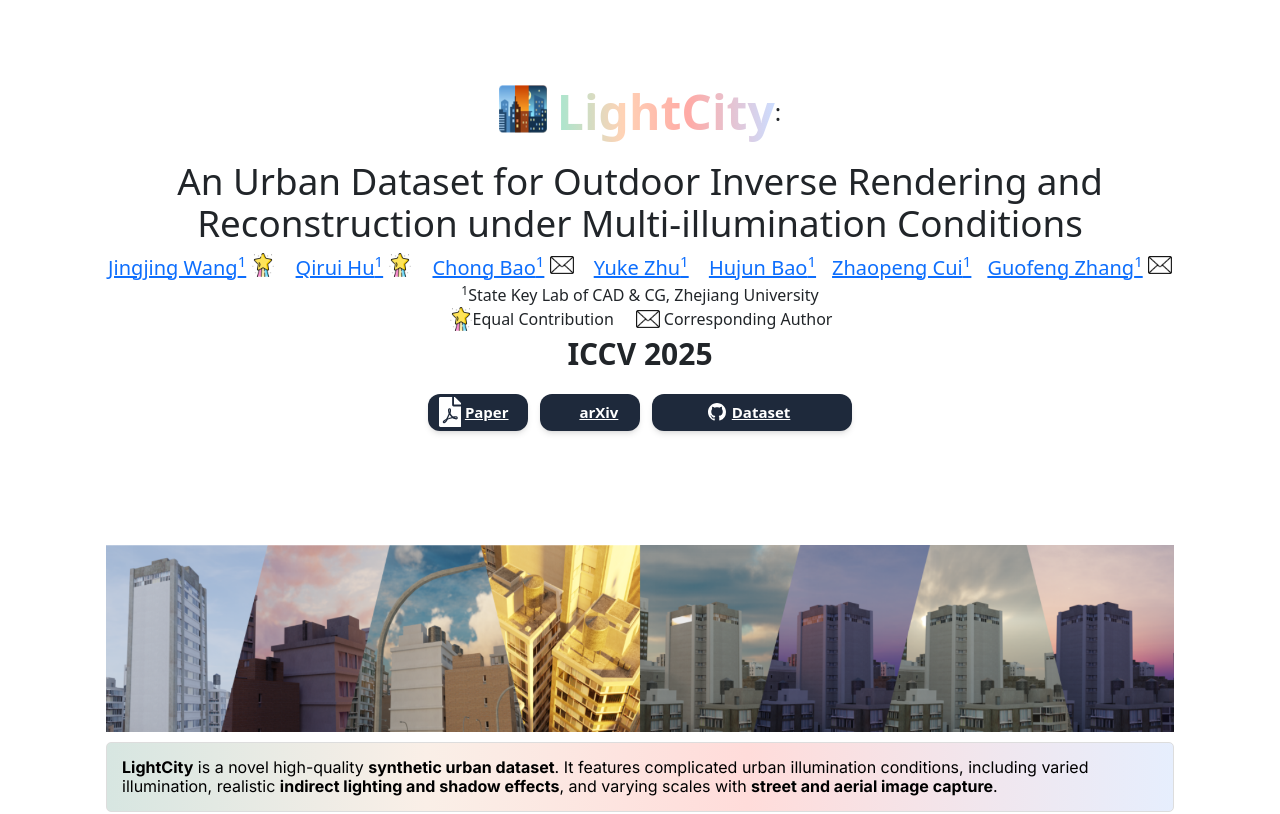
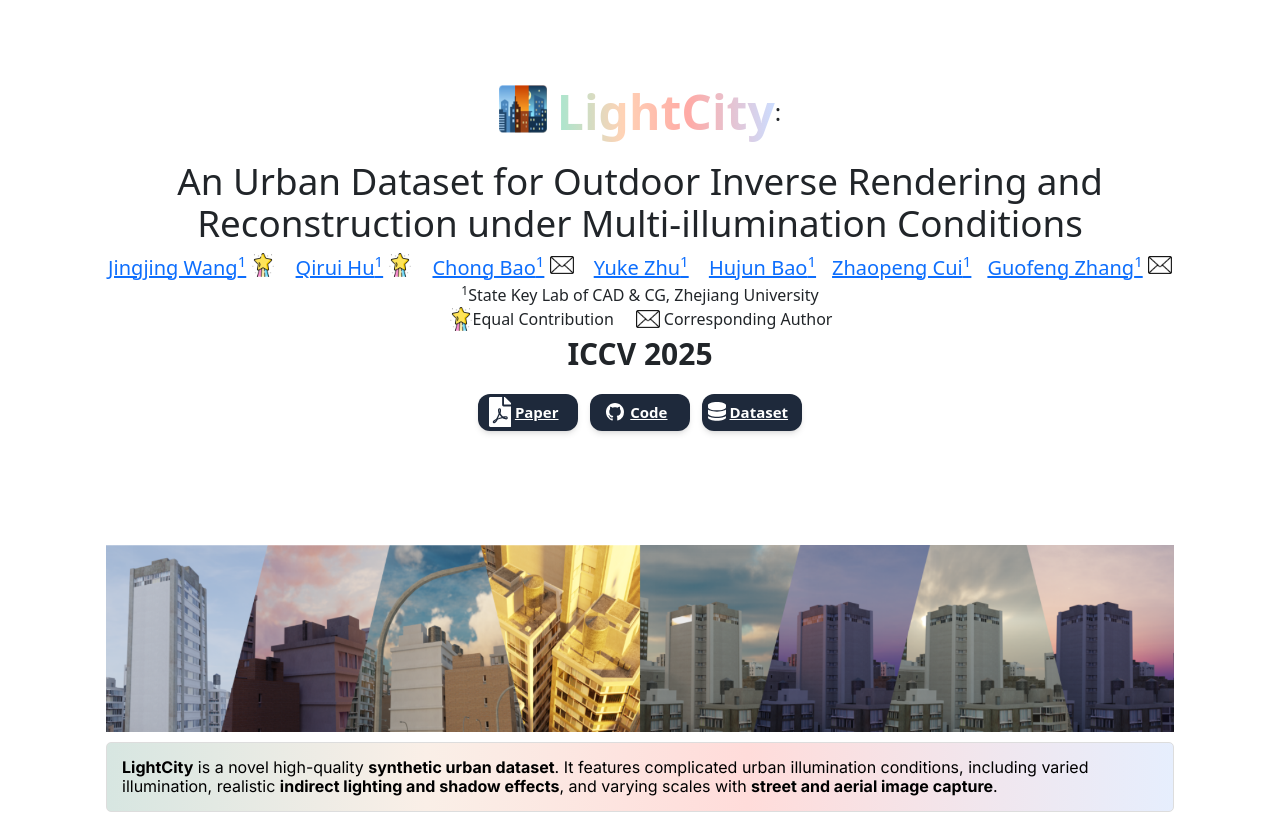
Before and after one commit to 23wjj/LightCity, a plain HTML site: page index.html in a window 1280 px wide. Shown: the top 814 px of the page. Drawn offline with nearby package versions, Linux system fonts and the light colour scheme; some icons are missing.

Commit message:
update dataset

```diff
--- a/index.html
+++ b/index.html
@@ -119,19 +119,20 @@
                         </span>
                         <span>Paper</span>
                     </a>
-                    <a href="https://arxiv.org/abs/" class="external-link button is-normal is-rounded is-dark"
+                    <a href="https://github.com/23wjj/LightCity.git" class="external-link button is-normal is-rounded is-dark"
                         style="width: 100px; font-size: 15px">
                         <span class="icon">
-                            <i class="ai ai-arxiv"></i>
+                        <svg class="svg-inline--fa fa-file-pdf" aria-hidden="true" version="1.1" viewBox="0 0 16 16" width="1.2em" ><path fill="currentColor" fill-rule="evenodd" d="M8 0C3.58 0 0 3.58 0 8c0 3.54 2.29 6.53 5.47 7.59.4.07.55-.17.55-.38 0-.19-.01-.82-.01-1.49-2.01.37-2.53-.49-2.69-.94-.09-.23-.48-.94-.82-1.13-.28-.15-.68-.52-.01-.53.63-.01 1.08.58 1.23.82.72 1.21 1.87.87 2.33.66.07-.52.28-.87.51-1.07-1.78-.2-3.64-.89-3.64-3.95 0-.87.31-1.59.82-2.15-.08-.2-.36-1.02.08-2.12 0 0 .67-.21 2.2.82.64-.18 1.32-.27 2-.27.68 0 1.36.09 2 .27 1.53-1.04 2.2-.82 2.2-.82.44 1.1.16 1.92.08 2.12.51.56.82 1.27.82 2.15 0 3.07-1.87 3.75-3.65 3.95.29.25.54.73.54 1.48 0 1.07-.01 1.93-.01 2.2 0 .21.15.46.55.38A8.013 8.013 0 0 0 16 8c0-4.42-3.58-8-8-8z"></path></svg>
                         </span>
-                        <span>arXiv</span>
+                        <span>Code</span>
                     </a>
-                    <a href="https://huggingface.co/datasets/whalejj/LightCity" class="external-link button is-normal is-rounded is-dark"
-                    style="width: 200px; font-size: 15px">
-                    <span class="icon">
-                    <svg class="svg-inline--fa fa-file-pdf" aria-hidden="true" version="1.1" viewBox="0 0 16 16" width="1.2em" ><path fill="currentColor" fill-rule="evenodd" d="M8 0C3.58 0 0 3.58 0 8c0 3.54 2.29 6.53 5.47 7.59.4.07.55-.17.55-.38 0-.19-.01-.82-.01-1.49-2.01.37-2.53-.49-2.69-.94-.09-.23-.48-.94-.82-1.13-.28-.15-.68-.52-.01-.53.63-.01 1.08.58 1.23.82.72 1.21 1.87.87 2.33.66.07-.52.28-.87.51-1.07-1.78-.2-3.64-.89-3.64-3.95 0-.87.31-1.59.82-2.15-.08-.2-.36-1.02.08-2.12 0 0 .67-.21 2.2.82.64-.18 1.32-.27 2-.27.68 0 1.36.09 2 .27 1.53-1.04 2.2-.82 2.2-.82.44 1.1.16 1.92.08 2.12.51.56.82 1.27.82 2.15 0 3.07-1.87 3.75-3.65 3.95.29.25.54.73.54 1.48 0 1.07-.01 1.93-.01 2.2 0 .21.15.46.55.38A8.013 8.013 0 0 0 16 8c0-4.42-3.58-8-8-8z"></path></svg>
-                    </span>
-                    <span> Dataset</span>
+                    <a href="https://huggingface.co/datasets/whalejj/LightCity" class="external-link button is-normal is-rounded is-dark" style="width: 100px; font-size: 15px">
+                      <span class="icon">
+                          <svg class="svg-inline--fa fa-database fa-w-14" aria-hidden="true" focusable="false" data-prefix="fas" data-icon="database" role="img" xmlns="http://www.w3.org/2000/svg" viewBox="0 0 448 512" width="1.2em" fill="currentColor">
+                              <path d="M448 80v48c0 44.2-100.3 80-224 80S0 172.2 0 128V80C0 35.8 100.3 0 224 0S448 35.8 448 80zM393.2 214.7c20.8-7.4 39.9-16.9 54.8-28.6V288c0 44.2-100.3 80-224 80S0 332.2 0 288V186.1c14.9 11.8 34 21.2 54.8 28.6C99.7 230.7 159.5 240 224 240s124.3-9.3 169.2-25.3zM0 346.1c14.9 11.8 34 21.2 54.8 28.6C99.7 390.7 159.5 400 224 400s124.3-9.3 169.2-25.3c20.8-7.4 39.9-16.9 54.8-28.6V384c0 44.2-100.3 80-224 80S0 428.2 0 384V346.1z"></path>
+                          </svg>
+                      </span>
+                      <span>Dataset</span>
                     </a>
                 </span>
         </div>
```
Also changed, not shown: 1 other file.
